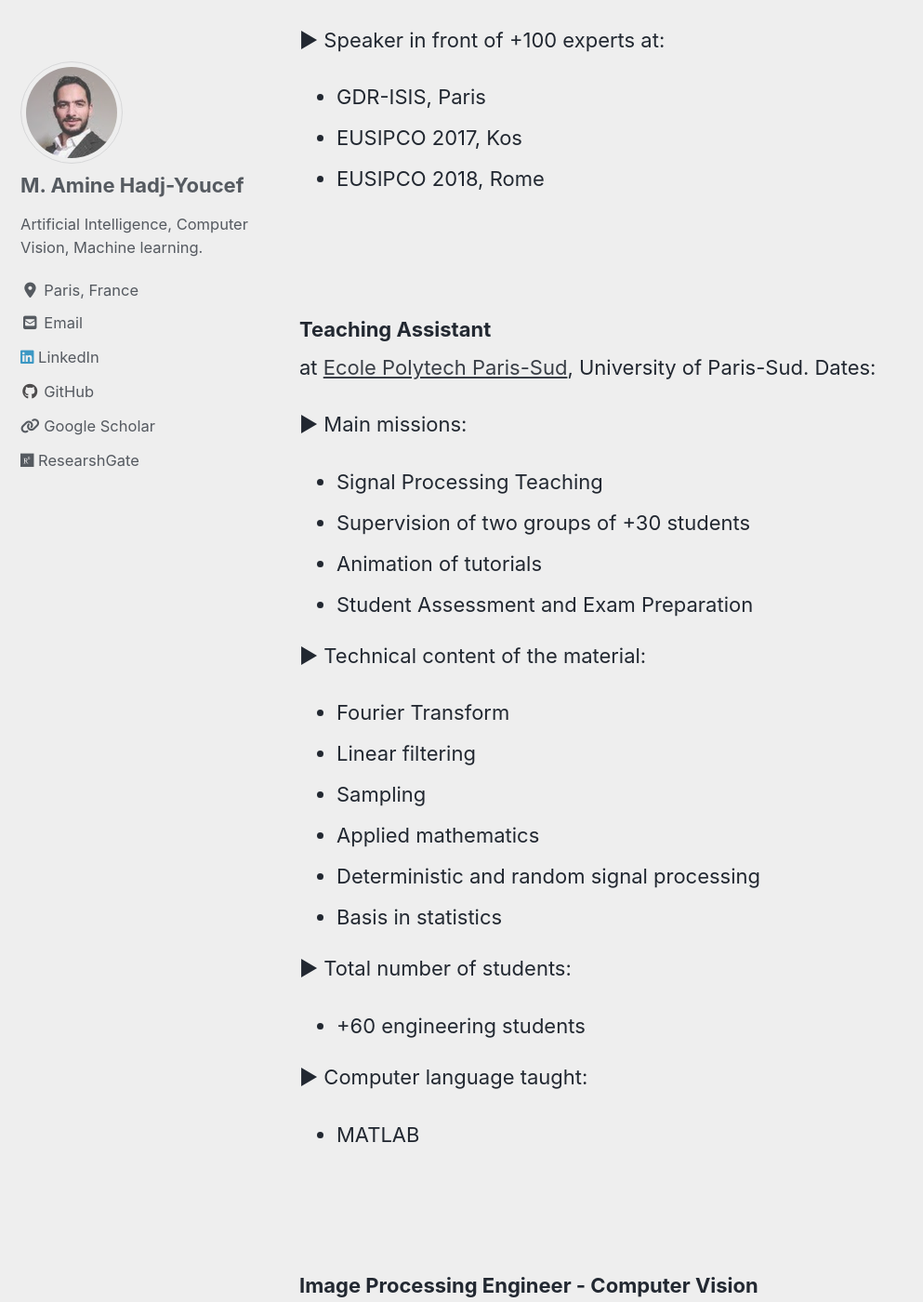
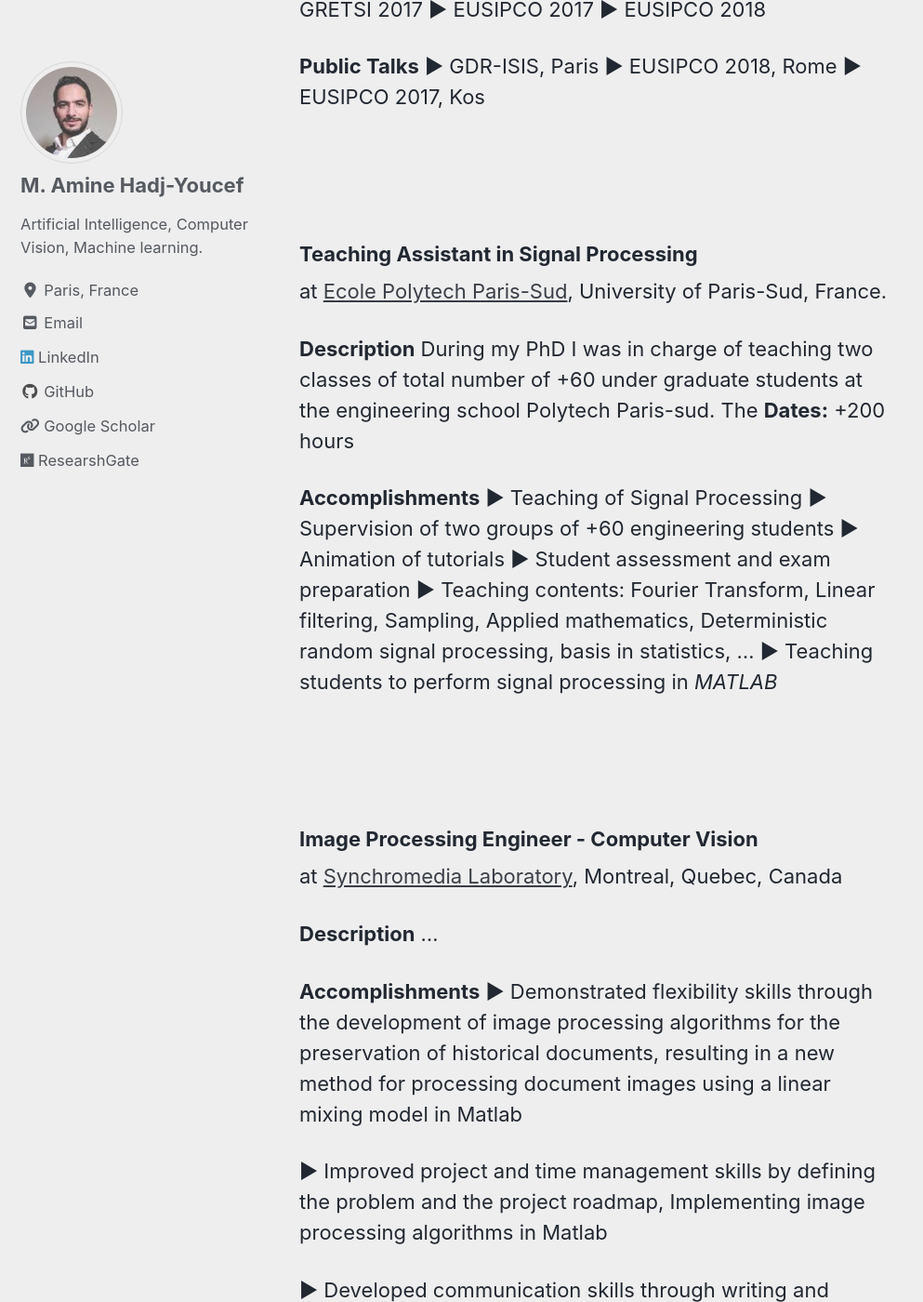
Before and after one commit to amineHY/amine-hadjyoucef.github.io, a Jekyll site: the page built from _pages/resume.md, in a window 1280 px wide and 1400 px high, scrolled down 2155 px. Shown: the whole window at 93% size, without its empty margins (0-993 px from the left). Built offline with Jekyll 4.4.1, drawn with Linux system fonts in a browser that asks for light colours; cached includes are drawn as plain includes; nearby versions of some CDN libraries; some of the changed text lies outside the part shown.

Commit message:
update resume

```diff
--- a/_pages/resume.md
+++ b/_pages/resume.md
@@ -19,85 +19,81 @@
 #####################################################################
  -->
 
-### R&D Engineer in Image Processing | Research Scientist
-  at [Signal and Systems Laboratory (L2S)](http://www.l2s.centralesupelec.fr/), Centrale Supélec &  [Spatial Astrophysics Institute (IAS)](http://www.ias.u-psud.fr/), CNRS, University of Paris-Sud
+### R&D Engineer in Image Processing - Computer Vision
+  at [Signal and Systems Laboratory (L2S)](http://www.l2s.centralesupelec.fr/), Centrale Supélec &  [Spatial Astrophysics Institute (IAS)](http://www.ias.u-psud.fr/), CNRS, France.
 
 Dates: 10/2015 - 11/2018
 
-► Strong project management skills as evidenced by the L2S - IAS collaboration on the hyperspectral data reconstruction for the next space mission JWST (NASA/ESA/CSA), leading to the innovation of 2 new algorithms from scratch for the processing of infrared images using applied mathematics and machine learning in Python
+**Description**
+Reconstruction d'objet hyperspectrale à partir de données multi-spectrales, observées par un imageur infrarouge à bord du prochain télescope spatial JWST de la NASA. Lancement du télescope prévu pour le 2021
 
-► Excellent leadership skills and experience mentoring as demonstrated by teaching "signal processing" to +60 engineering students at Ecole Polytech Paris-Sud resulting in a 100% success rate
+*Keywords*:  Reconstruction,  Mathematical modeling, data simulation, Bayesian estimation, statistics, Programming in Python, scientific computation, Optimization algorithms.
 
-► Gained advanced communication skills through participation at 2 conferences, 1 workshop, and 1 seminar, resulting in 3 talks in front of +100 experts, publication of 4 papers as a first author and 1 poster presentation
+**Accomplishments**
+  ► Strong project management skills as evidenced by the L2S - IAS collaboration on the hyperspectral data reconstruction for the next space mission JWST (NASA/ESA/CSA), leading to the innovation of 2 new algorithms from scratch for the processing of infrared images using applied mathematics and machine learning in Python
 
-► High-level technical skills, including project roadmap definition, literature review, system modeling, implemented of various optimization algorithms
+  ► Excellent leadership skills and experience mentoring as demonstrated by teaching "signal processing" to +60 engineering students at Ecole Polytech Paris-Sud resulting in a 100% success rate
 
-► *Keywords*:  Reconstruction,  Mathematical modeling, data simulation, Bayesian estimation, statistics, Programming in Python, scientific computation, Optimization algorithms.
+  ► Gained advanced communication skills through participation at 2 conferences, 1 workshop, and 1 seminar, resulting in 3 talks in front of +100 experts, publication of 4 papers as a first author and 1 poster presentation
 
-► Computer language:
-  * Python:  Numpy, Scikit-learn, Matplotlib, Pandas
+  ► High-level technical skills, including project roadmap definition, literature review, system modeling, implemented of various optimization algorithms
 
-► Publication of 3 articles in international conferences:
-  * GRETSI 2017
-  * EUSIPCO 2017
-  * EUSIPCO 2018
+**Technical environment**
+  ► Linux Ubuntu 64-bit
+  ► Python:  Numpy, Scikit-learn, Matplotlib, Pandas
 
-► Speaker in front of +100 experts at:
-  * GDR-ISIS, Paris
-  * EUSIPCO 2017, Kos
-  * EUSIPCO 2018, Rome
+**Publication in peer review international conferences**
+  ► GRETSI 2017
+  ► EUSIPCO 2017
+  ► EUSIPCO 2018
+
+**Public Talks**
+  ► GDR-ISIS, Paris
+  ► EUSIPCO 2018, Rome
+  ► EUSIPCO 2017, Kos
 
 <br/><br/>
 
-### Teaching Assistant
-at [Ecole Polytech Paris-Sud](http://www.polytech.u-psud.fr/fr/formations/electronique-et-systemes-robotises.html), University of Paris-Sud.
-Dates:
+### Teaching Assistant in Signal Processing
+at [Ecole Polytech Paris-Sud](http://www.polytech.u-psud.fr/fr/formations/electronique-et-systemes-robotises.html), University of Paris-Sud, France.
 
-► Main missions:
-  * Signal Processing Teaching
-  * Supervision of two groups of +30 students
-  * Animation of tutorials
-  * Student Assessment and Exam Preparation
+**Description**
+During my PhD I was in charge of teaching two classes of total number of +60 under graduate students at the engineering school Polytech Paris-sud. The **Dates:** +200 hours
 
-► Technical content of the material:
-  * Fourier Transform
-  * Linear filtering
-  * Sampling
-  * Applied mathematics
-  * Deterministic and random signal processing
-  * Basis in statistics
-
-► Total number of students:
-  * +60 engineering students
-
-► Computer language taught:
-  *  MATLAB
+**Accomplishments**
+  ► Teaching of Signal Processing
+  ► Supervision of two groups of +60 engineering students
+  ► Animation of tutorials
+  ► Student assessment and exam preparation
+  ► Teaching contents: Fourier Transform, Linear filtering, Sampling, Applied mathematics, Deterministic random signal processing, basis in statistics, ...
+  ► Teaching students to perform signal processing in *MATLAB*
 
 <br/><br/>
 
 ### Image Processing Engineer - Computer Vision
 at [Synchromedia Laboratory](http://www.synchromedia.ca/), Montreal, Quebec, Canada
 
-► Description:
+**Description**
   ...
 
-  - Demonstrated flexibility skills through the development of image processing algorithms for the preservation of historical documents, resulting in a new method for processing document images using a linear mixing model in Matlab
+**Accomplishments**
+  ► Demonstrated flexibility skills through the development of image processing algorithms for the preservation of historical documents, resulting in a new method for processing document images using a linear mixing model in Matlab
 
-  - Improved project and time management skills by defining the problem and the project roadmap, Implementing image processing algorithms in Matlab
+  ► Improved project and time management skills by defining the problem and the project roadmap, Implementing image processing algorithms in Matlab
 
-  * Developed communication skills through writing and presenting the project report in English
+  ► Developed communication skills through writing and presenting the project report in English
 
-► Programming language:
-  * MATLAB
+**Technical environment**
+  ► MATLAB
 
 
 ### Signal and Image Processing Engineer
-at [Institut de Mathématiques de Bordeaux] (https://www.math.u-bordeaux.fr/imb/spip.php)
+at the [Mathematical Institue of Bordeaux](https://www.math.u-bordeaux.fr/imb/spip.php), France.
 Dates: 02/2014 - 07/2014
 
-► Description:
+**Description**
   ...
-
+**Accomplishments**
   - Gained high-level technical skills through the implementation from scratch of signal and image -restoration methods using advanced applied mathematics, and the implementation of optimization algorithms in Matlab
 
   - Successful time management skills as demonstrated by solving, in a short time, three targeted problems (deconvolution, denoising, inpainting), leading to an efficient algorithm for multiple applications
@@ -111,18 +107,20 @@
 at Biomedical laboratory, USTHB
 Dates: 02/2012 - 02/2013
 
-► Description
+**Description**
+Dans le cadre du stage de fin d’études d’ingénieur, j’ai occupé le poste d’ingénieur en machine learning pour le projet de détection d’épilepsie des signaux biomédicaux EEG. Le but est d'anticiper le traitement de la pathologie, et protéger l’individu atteint de la pathologie au cas de crise épileptique.
 
+**Accomplishments**
   - Developed project management skills through the development of a decision support tool for  epilepsy detection from an EEG signals database using machine learning, resulting in the proposition of a new pipeline for the classification of biomedical signals in Matlab
 
   - Improved writing and communication skills through writing papers, leading to 2 publications in international conferences
 
   - Ability to successfully handle a research project in machine learning through the definition of the roadmap project, the study of state-of-the-art works, data analysis, applied mathematics, signal processing
 
-► Computer language used:
+**Technical environment**
   * MATLAB
 
-► Publication of two conference articles:
+**Publication in peer review international conferences**
   * WoSSPA'2013
   * CISTEM'2018
 
```
Also changed, not shown: other parts of _pages/resume.md (+4 -6 lines).
